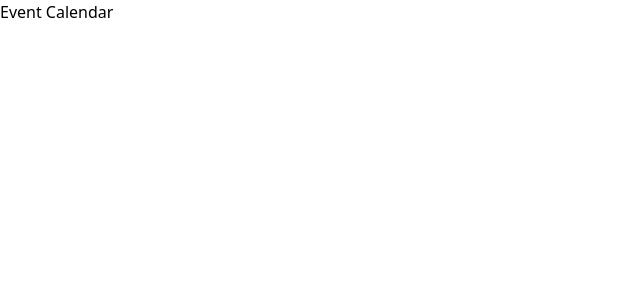
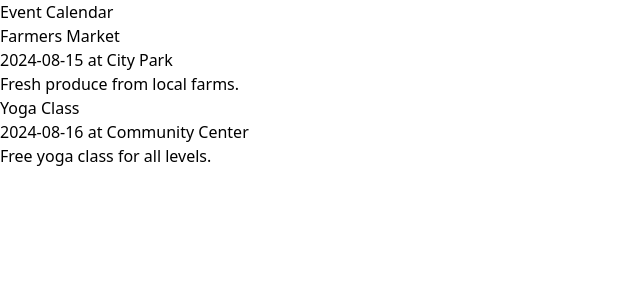
Before and after one commit to BenedictJoachim/mwenyeji-link, a React (Vite) app: page /events in a window 1280 px wide. Shown: the top 300 px of the page, without its empty margins (0-640 px from the left). Built offline with nearby package versions, Linux system fonts and the light colour scheme.

Commit message:
Building basic structure Events Calendar page

```diff
--- a/src/pages/EventCalendar.jsx
+++ b/src/pages/EventCalendar.jsx
@@ -1,8 +1,23 @@
+
+const events = [
+  { id: 1, title: 'Farmers Market', date: '2024-08-15', location: 'City Park', description: 'Fresh produce from local farms.' },
+  { id: 2, title: 'Yoga Class', date: '2024-08-16', location: 'Community Center', description: 'Free yoga class for all levels.' },
+  // Add more events here...
+];
+
 const EventCalendar = () => {
   return (
-    <div>
-      <h1>Event Calendar</h1>
-      {/* Implement event calendar here */}
+    <div className="container mx-auto p-4">
+      <h1 className="text-3xl font-bold mb-4">Event Calendar</h1>
+      <div className="space-y-4">
+        {events.map((event) => (
+          <div key={event.id} className="p-4 border rounded-lg shadow-sm">
+            <h2 className="text-2xl font-bold">{event.title}</h2>
+            <p className="text-gray-600">{event.date} at {event.location}</p>
+            <p>{event.description}</p>
+          </div>
+        ))}
+      </div>
     </div>
   );
 };
```
